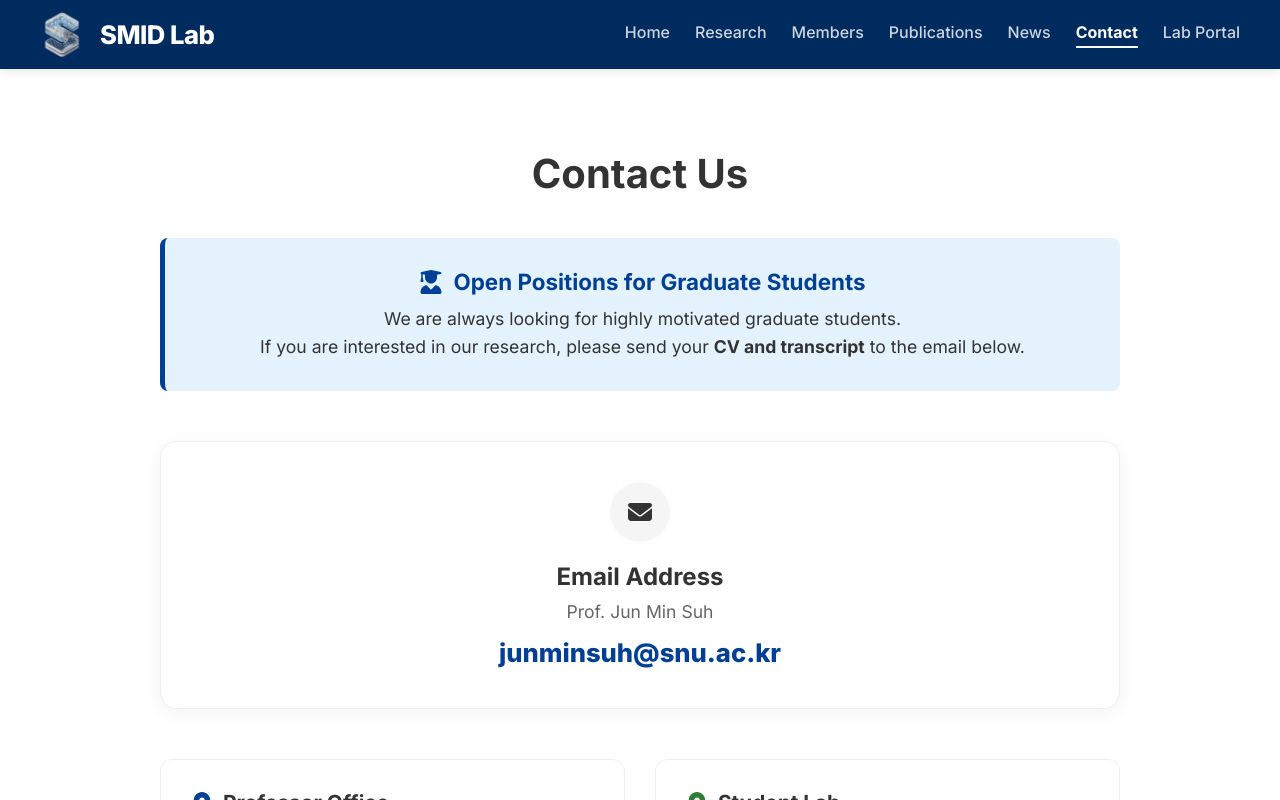
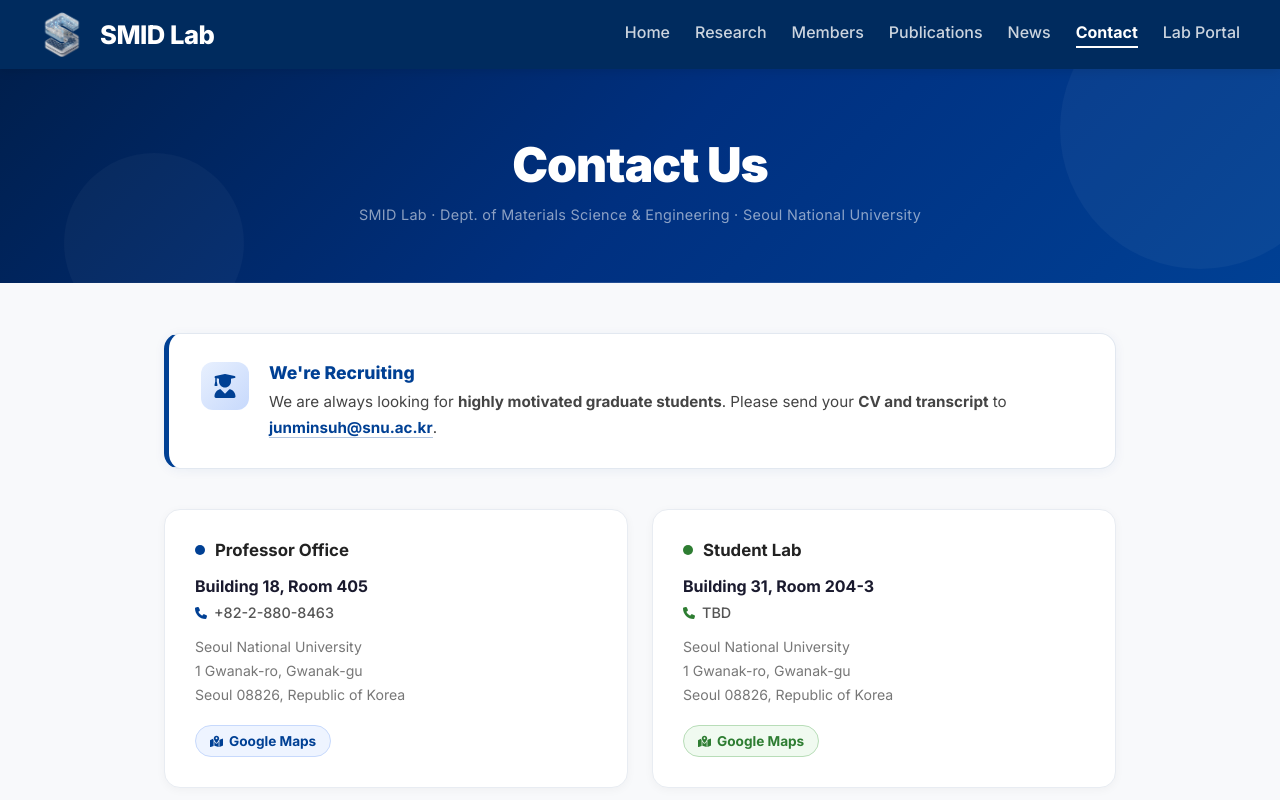
Before and after one commit to nightstudy29/my-lab-web, a Next.js app: page /contact in a window 1280 px wide. Shown: the top 800 px of the page. Built offline with nearby package versions, Linux system fonts and the light colour scheme.

Commit message:
내용수정함

```diff
--- a/src/app/contact/page.js
+++ b/src/app/contact/page.js
@@ -1,164 +1,90 @@
-"use client";
-
-import { FaEnvelope, FaLocationDot, FaMapLocationDot, FaUserGraduate, FaPhone } from "react-icons/fa6";
+// ✅ 서버 컴포넌트
+import { FaLocationDot, FaMapLocationDot, FaUserGraduate, FaPhone } from "react-icons/fa6";
+import styles from './page.module.css';
 
 export default function ContactPage() {
   return (
-    <div style={{
-      padding: '80px 20px',
-      maxWidth: '1000px',
-      width: '100%',
-      margin: '0 auto',
-      boxSizing: 'border-box'
-    }}>
+    <div className={styles.pageWrapper}>
 
-      {/* 1. 헤더 영역 */}
-      <div style={{ textAlign: 'center', marginBottom: '40px' }}>
-        <h1 style={{
-          // [수정] clamp 적용
-          fontSize: 'clamp(2rem, 5vw, 2.5rem)',
-          marginBottom: '20px',
-          color: '#333'
-        }}>
-          Contact Us
-        </h1>
+      {/* ===== Hero ===== */}
+      <div className={styles.hero}>
+        <div className={styles.heroInner}>
+          <h1 className={styles.heroTitle}>Contact Us</h1>
+          <p className={styles.heroSub}>
+            SMID Lab · Dept. of Materials Science &amp; Engineering · Seoul National University
+          </p>
+        </div>
+        <div className={styles.heroDot1} />
+        <div className={styles.heroDot2} />
+        <div className={styles.heroLine} />
       </div>
 
-      {/* 2. [강조] 학생 모집 공고 (Graduate Students Only) */}
-      <div style={{
-        backgroundColor: '#e3f2fd',
-        borderLeft: '5px solid #004094',
-        borderRadius: '8px',
-        padding: '30px',
-        marginBottom: '50px',
-        textAlign: 'center'
-      }}>
-        <div style={{ display: 'flex', alignItems: 'center', justifyContent: 'center', gap: '10px', marginBottom: '10px', color: '#004094' }}>
+      <div className={styles.content}>
+
+        {/* ===== Recruitment 배너 ===== */}
+        <div className={styles.recruitBanner}>
+          <div className={styles.recruitIcon}>
             <FaUserGraduate size={24} />
-          {/* 제목 수정됨 */}
-          <h2 style={{ fontSize: '1.4rem', margin: 0 }}>Open Positions for Graduate Students</h2>
           </div>
-        <p style={{ fontSize: '1.1rem', color: '#333', lineHeight: '1.6', margin: 0 }}>
-          {/* 본문 수정됨 (interns 삭제) */}
-          We are always looking for highly motivated graduate students.<br/>
-          If you are interested in our research, please send your <strong>CV and transcript</strong> to the email below.
+          <div className={styles.recruitText}>
+            <h2 className={styles.recruitTitle}>We&apos;re Recruiting</h2>
+            <p className={styles.recruitDesc}>
+              We are always looking for <strong>highly motivated graduate students</strong>.
+              Please send your <strong>CV and transcript</strong> to{' '}
+              <a href="mailto:junminsuh@snu.ac.kr" className={styles.inlineEmail}>
+                junminsuh@snu.ac.kr
+              </a>.
             </p>
           </div>
+        </div>
 
-      {/* 3. 이메일 카드 */}
-      <div style={{
-        backgroundColor: '#fff',
-        border: '1px solid #eee',
-        borderRadius: '16px',
-        padding: '40px',
-        textAlign: 'center',
-        marginBottom: '50px',
-        boxShadow: '0 4px 20px rgba(0, 0, 0, 0.05)'
-      }}>
-        <div style={{
-          width: '60px', height: '60px', backgroundColor: '#f5f5f5',
-          borderRadius: '50%', display: 'flex', alignItems: 'center', justifyContent: 'center',
-          margin: '0 auto 20px auto', color: '#333'
-        }}>
-          <FaEnvelope size={24} />
+        {/* ===== 주소 카드 그리드 ===== */}
+        <div className={styles.grid}>
+
+          <div className={styles.addressCard}>
+            <div className={styles.addressHeader}>
+              <div className={`${styles.addressDot} ${styles.dotBlue}`} />
+              <h3 className={styles.addressTitle}>Professor Office</h3>
             </div>
-        <h2 style={{ fontSize: '1.5rem', color: '#333', marginBottom: '10px' }}>Email Address</h2>
-        <p style={{ color: '#666', marginBottom: '15px', fontSize: '1.1rem' }}>
-          Prof. Jun Min Suh
+            <p className={styles.addressRoom}>Building 18, Room 405</p>
+            <p className={styles.addressPhone}>
+              <FaPhone size={12} style={{ color: '#004094', flexShrink: 0 }} />
+              +82-2-880-8463
             </p>
-        <a
-          href="mailto:junminsuh@snu.ac.kr"
-          style={{
-            fontSize: '1.6rem',
-            fontWeight: '800',
-            color: '#004094',
-            textDecoration: 'none',
-            borderBottom: '2px solid transparent',
-            transition: 'border-color 0.2s'
-          }}
-          onMouseOver={(e) => e.target.style.borderBottom = '2px solid #004094'}
-          onMouseOut={(e) => e.target.style.borderBottom = '2px solid transparent'}
-        >
-          junminsuh@snu.ac.kr
+            <p className={styles.addressStreet}>
+              Seoul National University<br />
+              1 Gwanak-ro, Gwanak-gu<br />
+              Seoul 08826, Republic of Korea
+            </p>
+            <a href="https://maps.app.goo.gl/mVkc698chUkL4HrB9" target="_blank" rel="noopener noreferrer"
+              className={`${styles.mapsLink} ${styles.mapsBlue}`}>
+              <FaMapLocationDot size={13} /> Google Maps
             </a>
           </div>
 
-      {/* 4. 주소 정보 (그리드 레이아웃) */}
-      <div style={{
-        display: 'grid',
-        gridTemplateColumns: 'repeat(auto-fit, minmax(350px, 1fr))',
-        gap: '30px'
-      }}>
-
-        {/* 교수실 (Office) */}
-        <div style={{ padding: '30px', border: '1px solid #eee', borderRadius: '12px', backgroundColor: '#fff' }}>
-          <div style={{ display: 'flex', alignItems: 'center', gap: '10px', marginBottom: '20px' }}>
-            <FaLocationDot size={22} color="#004094" />
-            <h3 style={{ margin: 0, fontSize: '1.3rem', color: '#333' }}>Professor Office</h3>
+          <div className={styles.addressCard}>
+            <div className={styles.addressHeader}>
+              <div className={`${styles.addressDot} ${styles.dotGreen}`} />
+              <h3 className={styles.addressTitle}>Student Lab</h3>
             </div>
-          <p style={{ fontSize: '1.1rem', fontWeight: 'bold', color: '#222', marginBottom: '5px' }}>
-            Building 18, Room 405
+            <p className={styles.addressRoom}>Building 31, Room 204-3</p>
+            <p className={styles.addressPhone}>
+              <FaPhone size={12} style={{ color: '#2e7d32', flexShrink: 0 }} />
+              TBD
             </p>
-
-          <p style={{ display: 'flex', alignItems: 'center', gap: '8px', color: '#555', marginBottom: '15px', fontWeight: '500' }}>
-            <FaPhone size={14} color="#004094" /> +82-2-880-8463
-          </p>
-
-          <p style={{ color: '#666', lineHeight: '1.6', marginBottom: '20px' }}>
-            Seoul National University<br/>
-            1 Gwanak-ro, Gwanak-gu<br/>
+            <p className={styles.addressStreet}>
+              Seoul National University<br />
+              1 Gwanak-ro, Gwanak-gu<br />
               Seoul 08826, Republic of Korea
             </p>
-          <a
-            href="https://maps.app.goo.gl/mVkc698chUkL4HrB9"
-            target="_blank"
-            rel="noopener noreferrer"
-            style={{
-              display: 'inline-flex', alignItems: 'center', gap: '8px',
-              textDecoration: 'none', color: '#004094', fontWeight: '600', fontSize: '0.95rem'
-            }}
-          >
-            <FaMapLocationDot /> Google Maps
-          </a>
-        </div>
-
-        {/* 연구실 (Lab) */}
-        <div style={{ padding: '30px', border: '1px solid #eee', borderRadius: '12px', backgroundColor: '#fff' }}>
-          <div style={{ display: 'flex', alignItems: 'center', gap: '10px', marginBottom: '20px' }}>
-            <FaLocationDot size={22} color="#2e7d32" />
-            <h3 style={{ margin: 0, fontSize: '1.3rem', color: '#333' }}>Student Lab</h3>
-          </div>
-          <p style={{ fontSize: '1.1rem', fontWeight: 'bold', color: '#222', marginBottom: '5px' }}>
-            Building 31, Room 204-3
-          </p>
-
-          {/* 학생 연구실 전화번호 (나중에 입력하기 쉽게 아이콘은 남겨둠) */}
-          <p style={{ display: 'flex', alignItems: 'center', gap: '8px', color: '#555', marginBottom: '15px', fontWeight: '500' }}>
-            <FaPhone size={14} color="#2e7d32" />
-            {/* 👇 나중에 번호 나오면 아래 'TBD' 지우고 '02-xxx-xxxx' 적으시면 됩니다 */}
-            TBD
-          </p>
-
-          <p style={{ color: '#666', lineHeight: '1.6', marginBottom: '20px' }}>
-            Seoul National University<br/>
-            1 Gwanak-ro, Gwanak-gu<br/>
-            Seoul 08826, Republic of Korea
-          </p>
-          <a
-            href="https://maps.app.goo.gl/LN8xpMhKz97z3xCF8"
-            target="_blank"
-            rel="noopener noreferrer"
-            style={{
-              display: 'inline-flex', alignItems: 'center', gap: '8px',
-              textDecoration: 'none', color: '#2e7d32', fontWeight: '600', fontSize: '0.95rem'
-            }}
-          >
-            <FaMapLocationDot /> Google Maps
+            <a href="https://maps.app.goo.gl/LN8xpMhKz97z3xCF8" target="_blank" rel="noopener noreferrer"
+              className={`${styles.mapsLink} ${styles.mapsGreen}`}>
+              <FaMapLocationDot size={13} /> Google Maps
             </a>
           </div>
 
         </div>
-
+      </div>
     </div>
   );
 }
--- a/src/app/contact/page.module.css
+++ b/src/app/contact/page.module.css
@@ -1,35 +1,259 @@
-/* ✅ 이메일 링크 hover - onMouseOver/onMouseOut 대체 */
-.emailLink {
-  font-size: 1.6rem;
+/* ===== PAGE WRAPPER ===== */
+.pageWrapper {
+  width: 100%;
+  min-height: 100vh;
+  background: #f8f9fb;
+}
+
+/* ===== HERO ===== */
+.hero {
+  position: relative;
+  background: linear-gradient(135deg, #001f4d 0%, #003080 50%, #004094 100%);
+  padding: 70px 40px 60px;
+  overflow: hidden;
+  text-align: center;
+}
+
+.heroInner {
+  position: relative;
+  z-index: 2;
+  max-width: 700px;
+  margin: 0 auto;
+}
+
+.heroTitle {
+  font-size: clamp(2.2rem, 5vw, 3rem);
+  font-weight: 900;
+  color: #fff;
+  margin: 0 0 14px;
+  letter-spacing: -1px;
+  line-height: 1.1;
+}
+
+.heroSub {
+  font-size: 0.9rem;
+  color: rgba(255, 255, 255, 0.55);
+  margin: 0;
+  letter-spacing: 0.3px;
+}
+
+.heroDot1 {
+  position: absolute;
+  width: 280px;
+  height: 280px;
+  border-radius: 50%;
+  background: rgba(255, 255, 255, 0.04);
+  top: -80px;
+  right: -60px;
+  z-index: 1;
+}
+
+.heroDot2 {
+  position: absolute;
+  width: 180px;
+  height: 180px;
+  border-radius: 50%;
+  background: rgba(255, 255, 255, 0.03);
+  bottom: -50px;
+  left: 5%;
+  z-index: 1;
+}
+
+.heroLine {
+  position: absolute;
+  bottom: 0;
+  left: 0;
+  right: 0;
+  height: 1px;
+  background: linear-gradient(90deg, transparent, rgba(255,255,255,0.15), transparent);
+}
+
+/* ===== CONTENT ===== */
+.content {
+  max-width: 1000px;
+  margin: 0 auto;
+  padding: 50px 24px 80px;
+}
+
+/* ===== RECRUITMENT BANNER ===== */
+.recruitBanner {
+  display: flex;
+  align-items: flex-start;
+  gap: 20px;
+  background: #fff;
+  border: 1px solid #e2e8f0;
+  border-left: 5px solid #004094;
+  border-radius: 16px;
+  padding: 28px 32px;
+  margin-bottom: 40px;
+  box-shadow: 0 2px 12px rgba(0, 64, 148, 0.06);
+}
+
+.recruitIcon {
+  width: 48px;
+  height: 48px;
+  background: linear-gradient(135deg, #e8f0fe, #c7d9fc);
+  border-radius: 12px;
+  display: flex;
+  align-items: center;
+  justify-content: center;
+  color: #004094;
+  flex-shrink: 0;
+}
+
+.recruitTitle {
+  font-size: 1.1rem;
   font-weight: 800;
   color: #004094;
+  margin: 0 0 6px;
+}
+
+.recruitDesc {
+  font-size: 0.95rem;
+  color: #444;
+  line-height: 1.7;
+  margin: 0;
+}
+
+.inlineEmail {
+  color: #004094;
+  font-weight: 700;
   text-decoration: none;
-  border-bottom: 2px solid transparent;
+  border-bottom: 1px solid rgba(0, 64, 148, 0.3);
   transition: border-color 0.2s;
 }
 
-.emailLink:hover {
-  border-bottom: 2px solid #004094;
+.inlineEmail:hover {
+  border-color: #004094;
 }
 
-/* ✅ Google Maps 링크 */
+/* ===== ADDRESS GRID ===== */
+.grid {
+  display: grid;
+  grid-template-columns: 1fr 1fr;
+  gap: 24px;
+  align-items: start;
+}
+
+/* ===== ADDRESS CARD ===== */
+.addressCard {
+  background: #fff;
+  border: 1px solid #e8ecf2;
+  border-radius: 16px;
+  padding: 30px;
+  box-shadow: 0 2px 10px rgba(0, 0, 0, 0.04);
+  transition: box-shadow 0.2s;
+}
+
+.addressCard:hover {
+  box-shadow: 0 6px 24px rgba(0, 0, 0, 0.08);
+}
+
+.addressHeader {
+  display: flex;
+  align-items: center;
+  gap: 10px;
+  margin-bottom: 16px;
+}
+
+.addressDot {
+  width: 10px;
+  height: 10px;
+  border-radius: 50%;
+  flex-shrink: 0;
+}
+
+.dotBlue  { background: #004094; }
+.dotGreen { background: #2e7d32; }
+
+.addressTitle {
+  font-size: 1.05rem;
+  font-weight: 700;
+  color: #222;
+  margin: 0;
+}
+
+.addressRoom {
+  font-size: 1rem;
+  font-weight: 700;
+  color: #1a1a2e;
+  margin: 0 0 8px;
+}
+
+.addressPhone {
+  display: flex;
+  align-items: center;
+  gap: 7px;
+  font-size: 0.9rem;
+  color: #555;
+  font-weight: 500;
+  margin: 0 0 14px;
+}
+
+.addressStreet {
+  font-size: 0.88rem;
+  color: #777;
+  line-height: 1.7;
+  margin: 0 0 18px;
+}
+
 .mapsLink {
   display: inline-flex;
   align-items: center;
-  gap: 8px;
+  gap: 6px;
+  font-size: 0.85rem;
+  font-weight: 700;
   text-decoration: none;
-  font-weight: 600;
-  font-size: 0.95rem;
-  transition: opacity 0.2s;
+  padding: 7px 14px;
+  border-radius: 20px;
+  transition: all 0.2s;
 }
 
-.mapsLink:hover {
-  opacity: 0.75;
+.mapsBlue {
+  color: #004094;
+  background: #eef4ff;
+  border: 1px solid #c7d9fc;
 }
 
-/* ===== 모바일 대응 ===== */
-@media (max-width: 480px) {
-  .emailLink {
-    font-size: 1.2rem;
+.mapsBlue:hover {
+  background: #004094;
+  color: #fff;
+  border-color: #004094;
+}
+
+.mapsGreen {
+  color: #2e7d32;
+  background: #f0faf0;
+  border: 1px solid #b8ddb8;
+}
+
+.mapsGreen:hover {
+  background: #2e7d32;
+  color: #fff;
+  border-color: #2e7d32;
+}
+
+/* ===== 모바일 ===== */
+@media (max-width: 768px) {
+  .hero {
+    padding: 50px 20px 44px;
+  }
+
+  .recruitBanner {
+    flex-direction: column;
+    gap: 14px;
+    padding: 20px 18px;
+  }
+
+  .grid {
+    grid-template-columns: 1fr;
+  }
+
+  .addressCard {
+    padding: 22px 20px;
+  }
+
+  .content {
+    padding: 36px 16px 60px;
   }
 }
```
Also changed, not shown: src/app/labportal/page.js (+36 -14 lines). Lines whose indentation alone changed are shown as unchanged.
